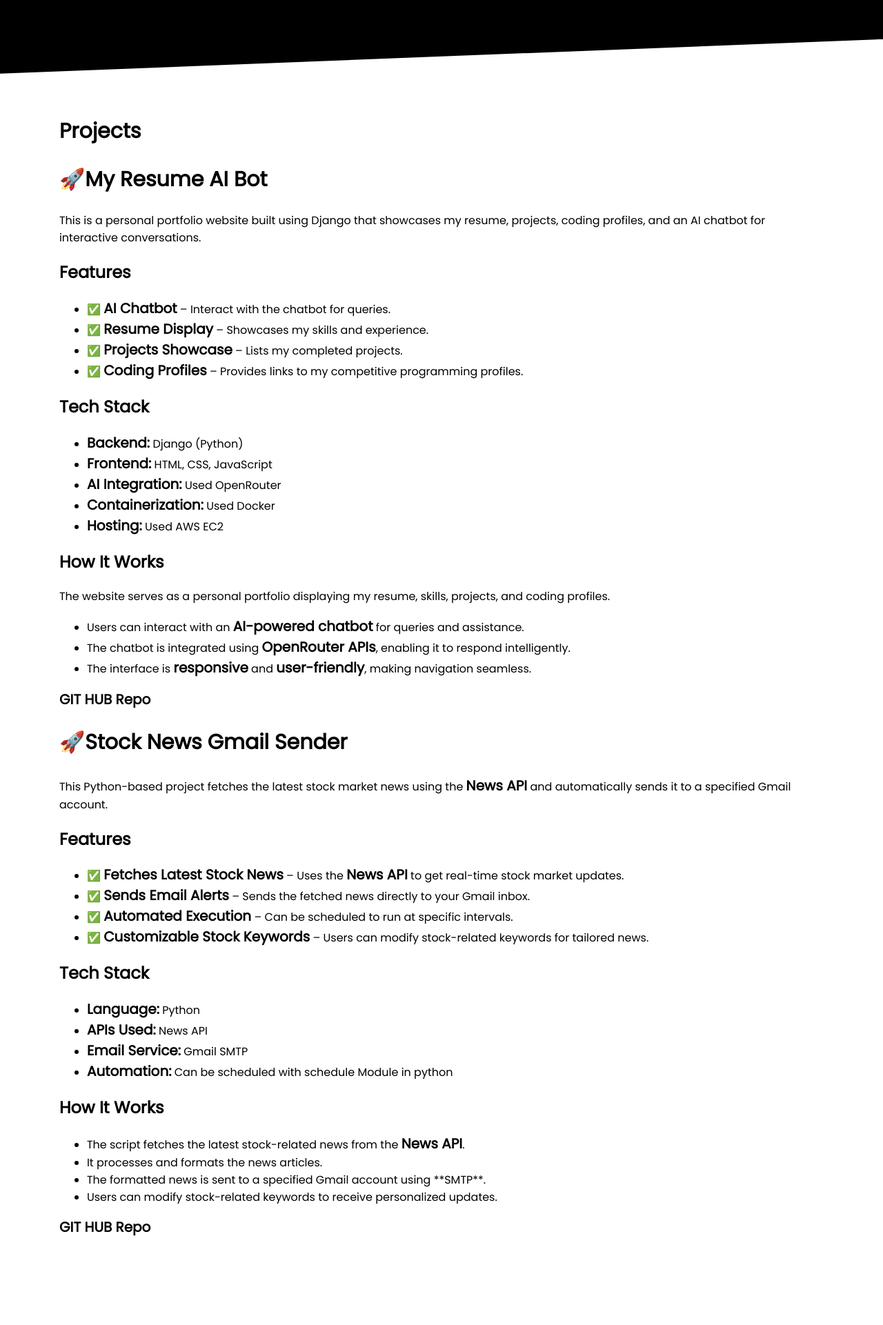
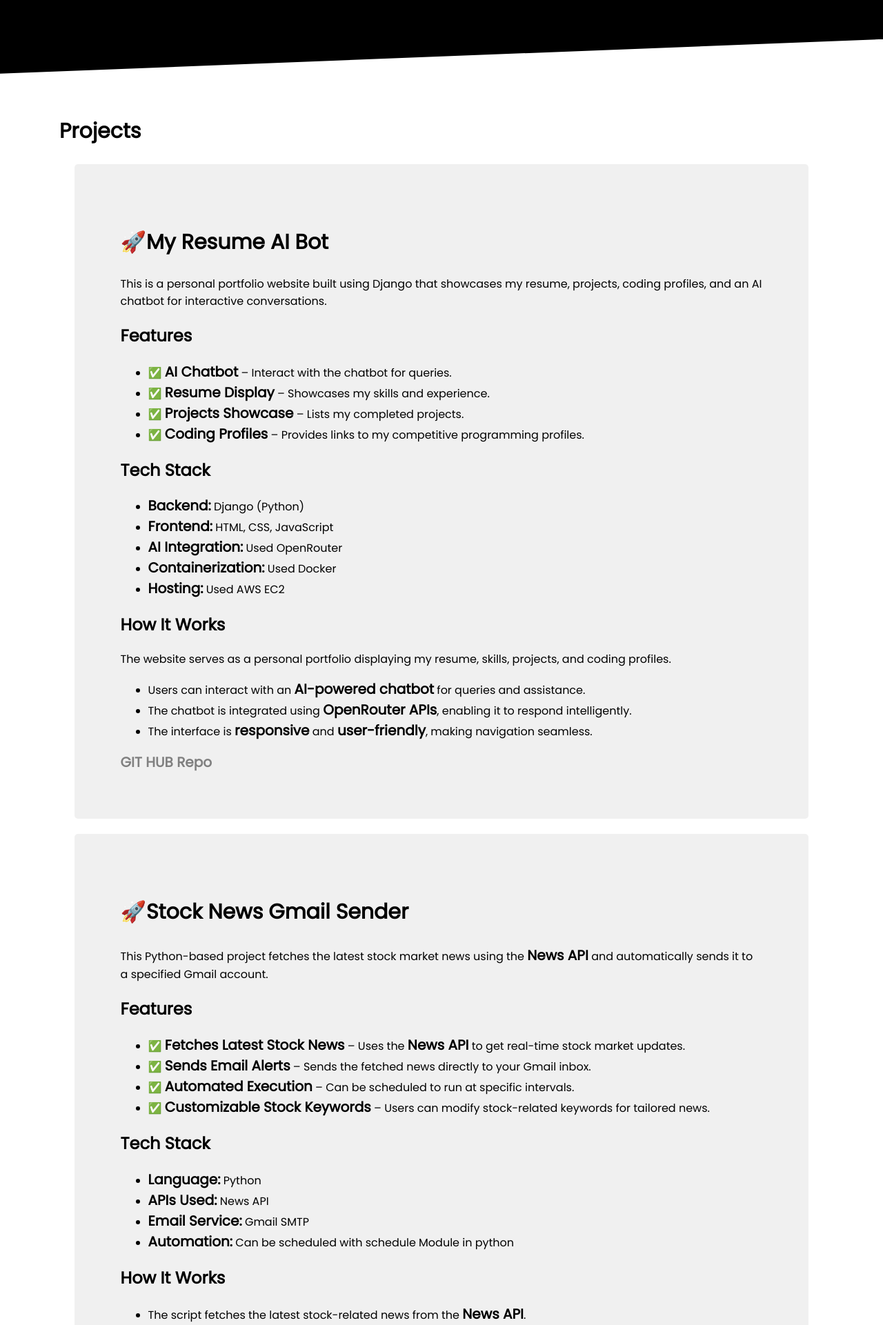
Before and after one commit to zafarabdul/My_Resume-AI-BOT, a Django app: page / in a window 1280 px wide. Shown: the part 1268-3189 px from the top of the page at 69% size. Before the commit the page ends 3060 px from the top, so only its background shows below. Run offline with Django 5.2, Linux system fonts and the light colour scheme.

Commit message:
projects style updated

```diff
--- a/static/index.css
+++ b/static/index.css
@@ -330,8 +330,12 @@ h4{
     font-style: normal;
 }
 .container{
-    padding:auto 4%;
+    margin:2%;
+    padding:auto 3%;
+    padding:6%;
     color:black;
+    background-color: rgb(240, 240, 240);
+    border-radius:5px;
 }
 #projects h1{
     font-size:30px;
@@ -340,6 +344,9 @@ h4{
 #projects strong{
     color:rgb(0, 0, 0);
 }
-#projects strong a:hover{
+#projects strong a{
     color:grey;
 }
+#projects strong a:hover{
+    color:rgb(70, 70, 241);
+}
```
